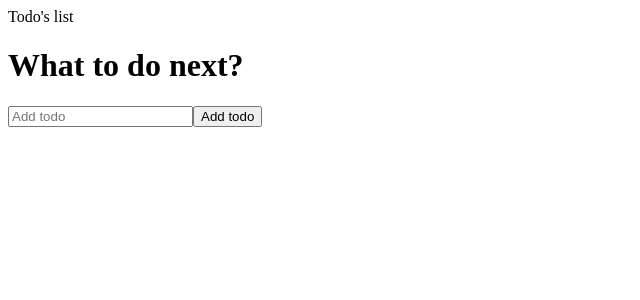
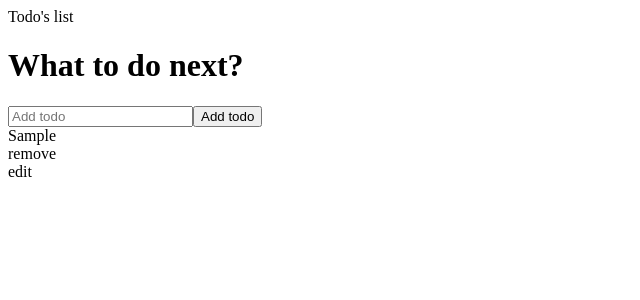
Before and after one commit to Fankyzene/todo-app-origindev, a React (Vite) app: page / in a window 1280 px wide. Both pictures are taken after typing "Sample" into the empty fields and a click on the button "Add todo". Shown: the top 300 px of the page, without its empty margins (0-640 px from the left). Built offline with nearby package versions, Linux system fonts and the light colour scheme.

Commit message:
working remove, edit

```diff
--- a/components/Todo/Todo.js
+++ b/components/Todo/Todo.js
@@ -1,16 +1,47 @@
 import React from 'react'
+import { useState } from 'react'
+import TodoForm from '../TodoForm/TodoForm'
+import Todolist from '../TodoList/Todolist'
 
-function Todo() {
-    const [todos, setTodos] = React.useState([
-        { text: "Learn about React", isCompleted: false },
-        { text: "Meet friend for lunch", isCompleted: false },
-        { text: "Build really cool todo app", isCompleted: false },
-      ]);
+function Todo({ todos, completeTodo, removeTodo, updateTodo }) {
+  const [edit, setEdit] = useState({
+    id: null,
+    value: '',
+  })
 
-    return (
-      <div>Todo</div>
-    )
+  const submitUpdate = (value) => {
+    updateTodo(edit.id, value)
+    setEdit({
+      id: null,
+      value: '',
+    })
   }
 
+  if (edit.id) {
+    return <TodoForm edit={edit} onSubmit={submitUpdate} />
+  }
+
+  return todos.map((todo, index) => (
+    <div
+      className={todo.isComplete ? 'todo-row complete' : 'todo-row'}
+      key={index}
+    >
+      <div key={todo.id} onClick={() => completeTodo(todo.id)}>
+        {todo.text}
+      </div>
+      <div className="icons">
+        <div className="delete-icon" onClick={() => removeTodo(todo.id)}>
+          remove
+        </div>
+        <div
+          className="edit-icon"
+          onClick={() => setEdit({ id: todo.id, value: todo.text })}
+        >
+          edit
+        </div>
+      </div>
+    </div>
+  ))
+}
 
 export default Todo
--- a/components/TodoForm/TodoForm.js
+++ b/components/TodoForm/TodoForm.js
@@ -1,7 +1,8 @@
 import React from 'react'
 import { useState } from 'react'
+import Todolist from '../TodoList/Todolist'
 
-function TodoForm(props) {
+function TodoForm(props, ...todos) {
   const [input, setInput] = useState('')
 
   const handleChange = (e) => {
--- a/components/TodoList/Todolist.js
+++ b/components/TodoList/Todolist.js
@@ -1,5 +1,6 @@
 import React from 'react'
 import { useState } from 'react'
+import Todo from '../Todo/Todo'
 import TodoForm from '../TodoForm/TodoForm'
 
 function Todolist() {
@@ -12,13 +13,44 @@ function Todolist() {
     const newTodos = [todo, ...todos]
 
     setTodos(newTodos)
-    console.log(...todos)
+    console.log(todo, ...todos)
   }
 
+  const updateTodo = (todoId, newValue) => {
+    if (!newValue.text || /^\s*$/.test(newValue.text)) {
+      return
+    }
+
+    setTodos((prev) =>
+      prev.map((item) => (item.id === todoId ? newValue : item)),
+    )
+  }
+
+  const removeTodo = (id) => {
+    const removeArr = [...todos].filter((todo) => todo.id !== id)
+
+    setTodos(removeArr)
+  }
+
+  const completeTodo = (id) => {
+    let updatedTodos = todos.map((todo) => {
+      if (todo.id === id) {
+        todo.isComplete = !todo.isComplete
+        return todo
+      }
+      setTodos(updatedTodos)
+    })
+  }
   return (
     <div>
       <h1>What to do next?</h1>
       <TodoForm onSubmit={addTodo} />
+      <Todo
+        todos={todos}
+        completeTodo={completeTodo}
+        removeTodo={removeTodo}
+        updateTodo={updateTodo}
+      />
     </div>
   )
 }
```
Also changed, not shown: 2 other files (tests, documents, lock files or other folders).
